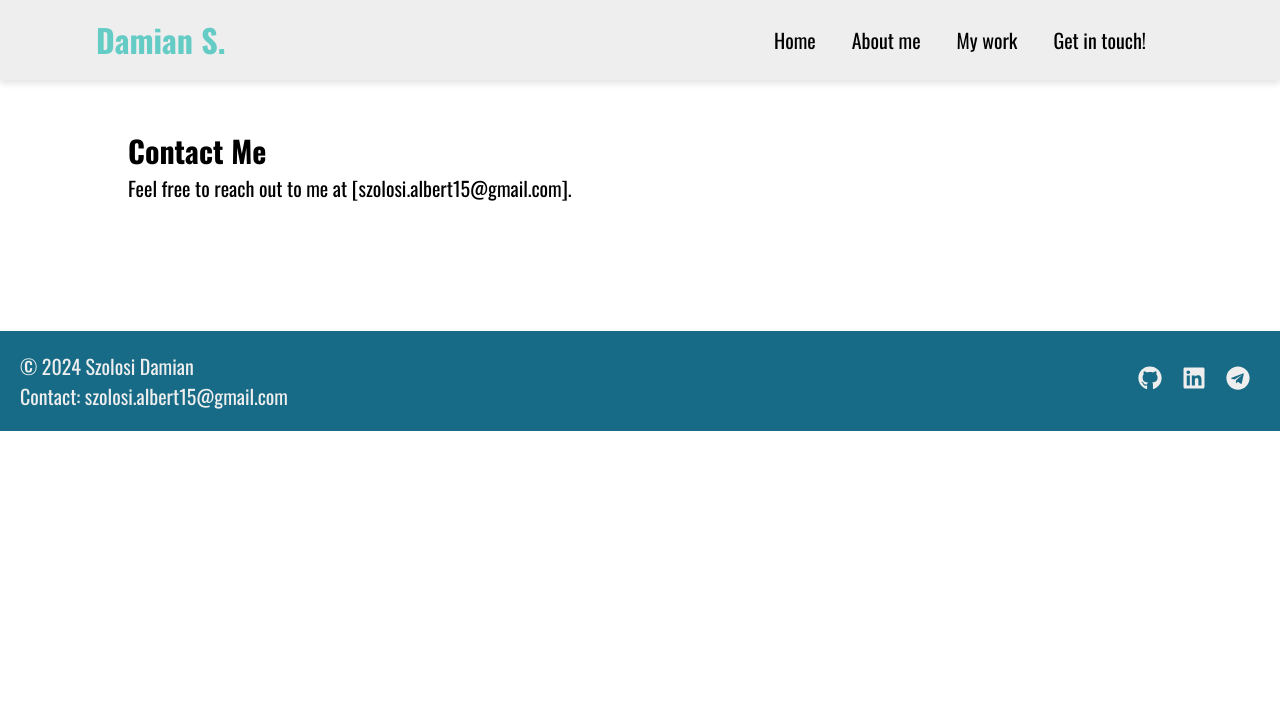
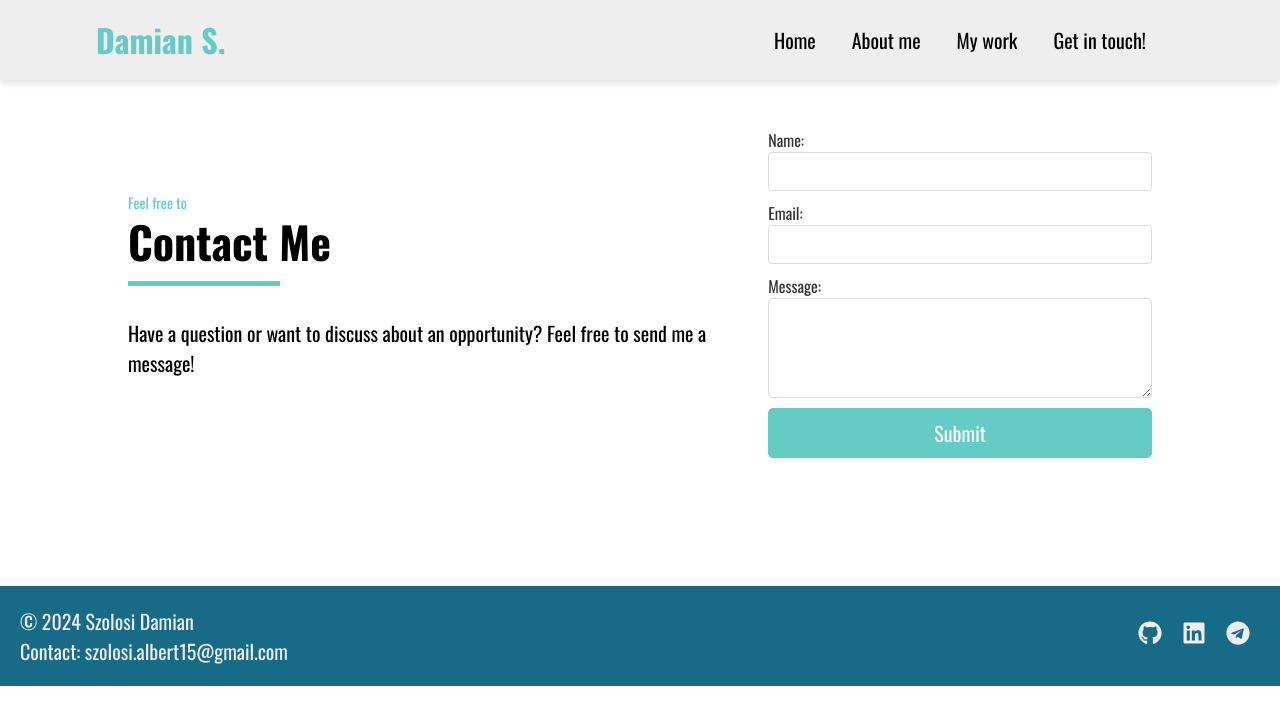
Before and after one commit to abelladius/react-portfolio, a React (Create React App) app: page /react-portfolio/contact in a window 1280 px wide. Shown: the top 724 px of the page. Built offline with nearby package versions, Linux system fonts and the light colour scheme.

Commit message:
Added contact form & fixed small bugs.

```diff
--- a/package.json
+++ b/package.json
@@ -23,7 +23,7 @@
     "test": "react-scripts test",
     "eject": "react-scripts eject",
     "predeploy": "npm run build",
-    "deploy": "gh-pages -b main -d build"
+    "deploy": "gh-pages -d build"
   },
   "eslintConfig": {
     "extends": [
--- /dev/null
+++ b/src/components/contact-form/contact-form.component.jsx
@@ -0,0 +1,26 @@
+import './contact-form.styles.scss'
+
+const ContactForm = () => {
+  return (
+    <form
+        action="https://formspree.io/f/meqyjozz"
+        method="POST"
+>
+      <label>
+        Name:
+        <input type="text" name="name" required />
+      </label>
+      <label>
+        Email:
+        <input type="email" name="email" required />
+      </label>
+      <label>
+        Message:
+        <textarea name="message" required></textarea>
+      </label>
+      <button type="submit" className='button'>Submit</button>
+    </form>
+  );
+};
+
+export default ContactForm;
--- /dev/null
+++ b/src/components/contact-form/contact-form.styles.scss
@@ -0,0 +1,40 @@
+// ContactForm.scss
+
+form {
+    display: flex;
+    flex-direction: column;
+    width: 40%;
+    margin: 0 auto;
+
+    @media screen and (max-width: 768px){
+        width: 80%;
+    }
+
+    label {
+      margin-bottom: 10px;
+      font-size: 16px;
+      color: #333;
+      display: flex;
+      flex-direction: column;
+
+      input,
+      textarea {
+        padding: 8px;
+        font-size: 14px;
+        border: 1px solid #ddd;
+        border-radius: 4px;
+        width: 100%;
+      }
+    }
+
+    textarea {
+      min-height: 100px;
+      transition: border-color 0.3s ease;
+
+      &:focus {
+        border-color: var(--accent-color);
+      }
+    }
+
+
+  }
--- a/src/index.scss
+++ b/src/index.scss
@@ -51,6 +51,10 @@ body {
 	font-size: 1.8em;
   }
 
+  .content{
+	margin-bottom: 1rem;
+  }
+
   .accent{
 	color: var(--accent-color);
   }
--- a/src/routes/about/about.page.jsx
+++ b/src/routes/about/about.page.jsx
@@ -10,7 +10,7 @@ const About = () => {
           <img src={AboutImg} alt="Szolosi Damian" />
         </div>
         <div className="about-text">
-          <h2 className="subtitle">About Me</h2>
+          <h2 className="title">About Me</h2>
           <hr />
           <p>Hello there! I'm a self-taught <span className="accent">web developer</span> who's on a journey to turn ideas into interactive digital experiences. My love for coding began at a young age, and I've been fascinated by the ever-evolving world of web technologies ever since.</p>
           <p className="content">I thrive on the challenges of creating elegant and efficient solutions to complex problems. Whether it's <span className="accent">crafting beautiful user interfaces, optimizing code performance, or diving into the latest web development trends</span>, I'm always eager to learn and push the boundaries of what's possible.</p>
@@ -41,15 +41,15 @@ const About = () => {
       </div>
 
       <div className="tools-line">
-          <a href="#"><i className="fab fa-html5"></i></a>
-          <a href="#"><i className="fab fa-css3"></i></a>
-          <a href="#"><i className="fab fa-js"></i></a>
-          <a href="#"><i className="fab fa-react"></i></a>
-          <a href="#"><i className="fab fa-wordpress"></i></a>
-          <a href="#"><i className="fab fa-sass"></i></a>
-          <a href="#"><i className="fab fa-bootstrap"></i></a>
-          <a href="#"><i className="fab fa-github"></i></a>
-          <a href="#"><i className="fab fa-opencart"></i></a>
+          <i className="fab fa-html5"></i>
+          <i className="fab fa-css3"></i>
+          <i className="fab fa-js"></i>
+          <i className="fab fa-react"></i>
+          <i className="fab fa-wordpress"></i>
+          <i className="fab fa-sass"></i>
+          <i className="fab fa-bootstrap"></i>
+          <i className="fab fa-github"></i>
+          <i className="fab fa-opencart"></i>
         </div>
 
         <div className="skills-container">
--- a/src/routes/about/about.styles.scss
+++ b/src/routes/about/about.styles.scss
@@ -73,7 +73,7 @@
           overflow: hidden;
         }
 
-        a {
+        i {
           display: inline-block;
           padding: 0.5rem;
           text-decoration: none;
@@ -86,9 +86,7 @@
             transform: scale(1.2);
           }
 
-          i {
-            font-size: 2rem;
-          }
+
         }
       }
 
--- a/src/routes/contact/contact.page.jsx
+++ b/src/routes/contact/contact.page.jsx
@@ -1,11 +1,19 @@
+
+import ContactForm from '../../components/contact-form/contact-form.component';
+import './contact.styles.scss'
 
 const Contact = () => {
   return (
-    <div className="contact-container  content-container">
-      <h2>Contact Me</h2>
-      <p>
-        Feel free to reach out to me at [szolosi.albert15@gmail.com].
-      </p>
+    <div className="content-container contact-container">
+      <div>
+        <p className="accent">Feel free to</p>
+        <h2 className="title">Contact Me</h2>
+        <hr />
+        <p className="content">
+          Have a question or want to discuss about an opportunity? Feel free to send me a message!
+        </p>
+      </div>
+      <ContactForm />
     </div>
   );
 };
--- /dev/null
+++ b/src/routes/contact/contact.styles.scss
@@ -0,0 +1,17 @@
+.contact-container{
+    display: flex;
+    gap: 2rem;
+    align-items: center;
+
+    @media screen and (max-width: 768px){
+        flex-direction: column;
+        margin-top: 25%;
+    }
+
+    :first-child{
+        .accent{
+            font-size: .9rem;
+            margin-bottom: -2%;
+        }
+    }
+}
```
